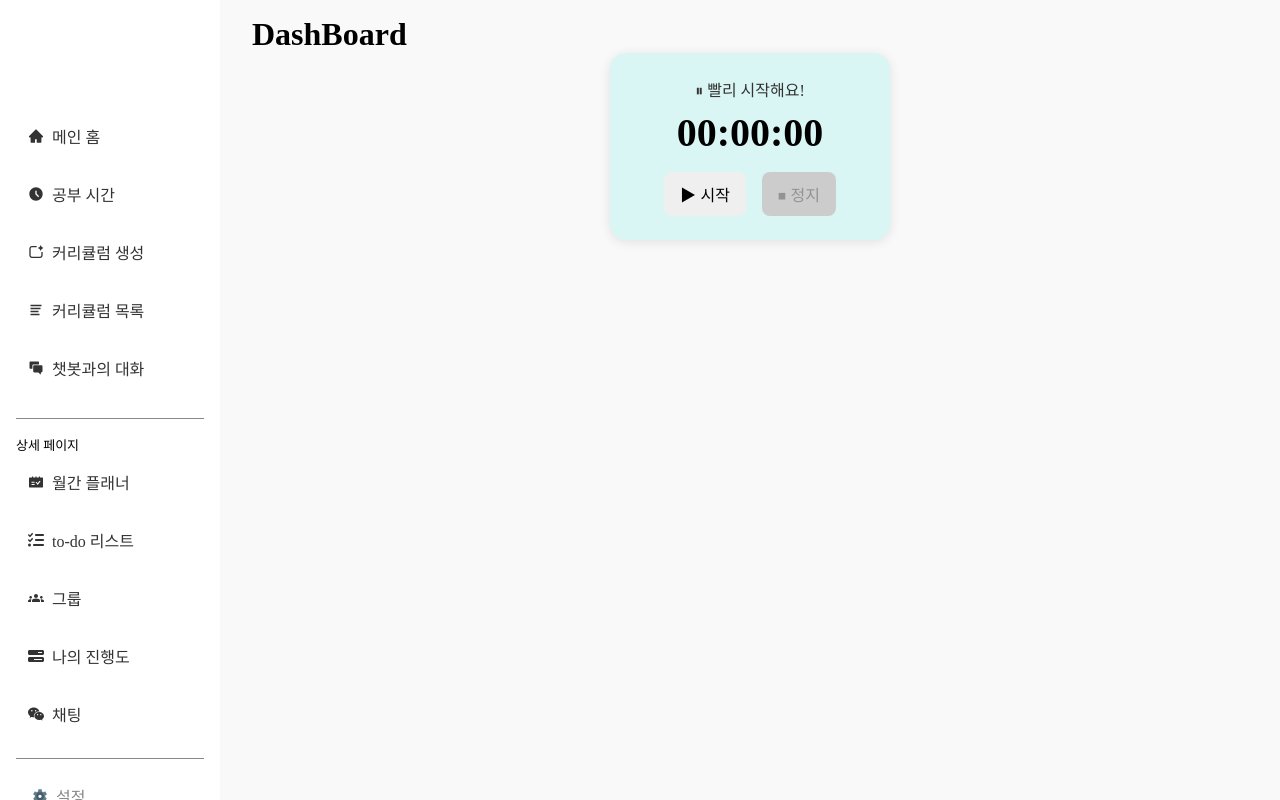
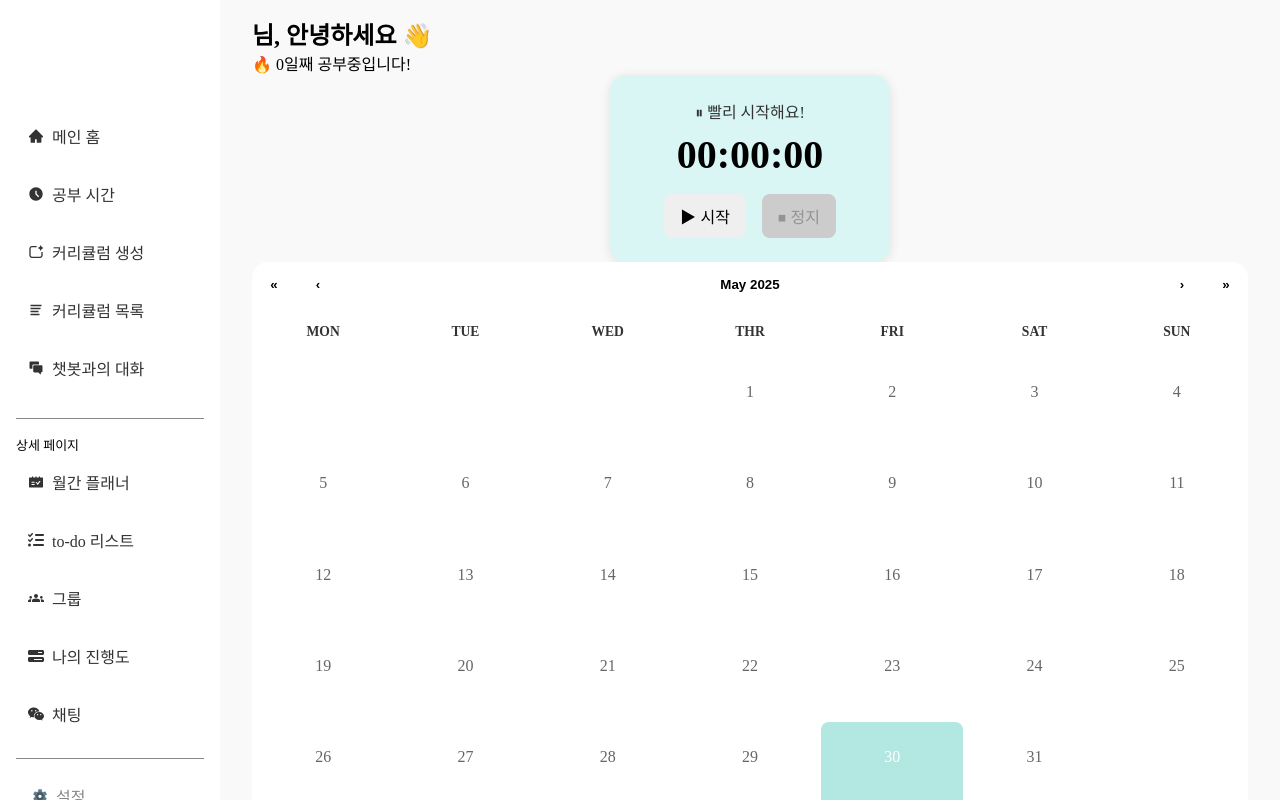
Before and after one commit to aico-team/aico-frontend, a React (Vite) app: page /dashboard in a window 1280 px wide. Built offline with nearby package versions, Linux system fonts and the light colour scheme; no server answers.

Commit message:
feat: 대시보드 카드 컴포넌트 생성

```diff
--- /dev/null
+++ b/src/components/dashboard/CalendarMiniCard.jsx
@@ -0,0 +1,50 @@
+import React, { useEffect, useState } from "react";
+import Calendar from "react-calendar";
+import "react-calendar/dist/Calendar.css";
+import "../../styles/CalendarMiniCard.css";
+import { format } from "date-fns";
+import useGoalStore from "../../../stores/goalStore";
+
+const CalendarMiniCard = () => {
+  const [value, setValue] = useState(new Date());
+  const { goals, fetchGoals } = useGoalStore();
+
+  useEffect(() => {
+    fetchGoals();
+  }, []);
+
+  return (
+    <div>
+      <Calendar
+        onChange={setValue}
+        value={value}
+        locale="en-us"
+        formatShortWeekday={(locale, date) =>
+          ["Sun", "Mon", "Tue", "Wed", "Thr", "Fri", "Sat"][date.getDay()]
+        }
+        tileContent={({ date }) => {
+          const dayStr = format(date, "yyyy-MM-dd");
+          const goalsForDay = goals.filter((goal) => goal.deadLine === dayStr);
+          const hasIncomplete = goalsForDay.some((goal) => !goal.completed);
+          const icon =
+            goalsForDay.length > 0 ? (hasIncomplete ? "💦" : "✅") : null;
+
+          return (
+            <div className="calendar-icon">
+              {icon ? (
+                <span>{icon}</span>
+              ) : (
+                <span style={{ visibility: "hidden" }}>💦</span>
+              )}
+            </div>
+          );
+        }}
+        tileClassName={({ date }) =>
+          date.getMonth() !== value.getMonth() ? "hide-other-month" : ""
+        }
+      />
+    </div>
+  );
+};
+
+export default CalendarMiniCard;
--- /dev/null
+++ b/src/components/dashboard/CurriculumProgressCard.jsx
@@ -0,0 +1,35 @@
+import React, { useEffect } from "react";
+import useCurriculumStore from "../../../stores/curriculumStore";
+import ProgressCircle from "../common/ProgressCircle";
+import "../../styles/CurriculumProgressCard.css";
+
+const CurriculumProgressCard = () => {
+  const { curriculums, progressMap, fetchCurriculumList } =
+    useCurriculumStore();
+
+  useEffect(() => {
+    fetchCurriculumList();
+  }, []);
+
+  return (
+    <div>
+      {curriculums.length === 0 ? (
+        <p>커리큘럼이 없습니다.</p>
+      ) : (
+        <div className="curriculum-progress-list">
+          {curriculums.map((curri) => {
+            const percent = progressMap[curri.id] ?? 0;
+            return (
+              <div className="curriculum-progress-item" key={curri.id}>
+                <span className="topic">{curri.topic}</span>
+                <ProgressCircle value={percent} />
+              </div>
+            );
+          })}
+        </div>
+      )}
+    </div>
+  );
+};
+
+export default CurriculumProgressCard;
--- a/src/pages/Dashboard.jsx
+++ b/src/pages/Dashboard.jsx
@@ -1,11 +1,44 @@
-import React from "react";
+import React, { useEffect } from "react";
 import StudyTimer from "../components/common/StudyTimer";
+import useAuthStore from "../../stores/authStore";
+import useStudyStatStore from "../../stores/studyStatStore";
+import CalendarMiniCard from "../components/dashboard/CalendarMiniCard";
+import CurriculumProgressCard from "../components/dashboard/CurriculumProgressCard";
 
 const Dashboard = () => {
+  const { user } = useAuthStore();
+  const { streakCount, fetchStreakCount } = useStudyStatStore();
+
+  useEffect(() => {
+    if (user?.userId) {
+      fetchStreakCount(user.userId);
+    }
+  }, [user?.userId]);
+
   return (
-    <div>
-      <h1>DashBoard</h1>
-      <StudyTimer />
+    <div className="dashboard-container">
+      <div className="greeting-section">
+        <h2>{user?.nickname}님, 안녕하세요 👋</h2>
+        <p>🔥 {streakCount ?? 0}일째 공부중입니다!</p>
+      </div>
+
+      <div className="dashboard-grid">
+        <div className="main-timer-card">
+          <StudyTimer />
+        </div>
+
+        <div className="calendar-card">
+          <CalendarMiniCard />
+        </div>
+
+        <div className="curriculum-card">
+          <CurriculumProgressCard />
+        </div>
+
+        <div className="message-card">
+          <p>메시지 기능 준비중...</p>
+        </div>
+      </div>
     </div>
   );
 };
--- /dev/null
+++ b/src/styles/CalendarMiniCard.css
@@ -0,0 +1,14 @@
+.react-calendar {
+  width: 100%;
+  border: none;
+  font-family: inherit;
+}
+
+.calendar-icon {
+  text-align: center;
+  font-size: 0.8rem;
+}
+
+.hide-other-month {
+  color: #ccc;
+}
--- /dev/null
+++ b/src/styles/CurriculumProgressCard.css
@@ -0,0 +1,20 @@
+.curriculum-progress-list {
+  display: flex;
+  flex-direction: column;
+  gap: 1rem;
+}
+
+.curriculum-progress-item {
+  display: flex;
+  justify-content: space-between;
+  align-items: center;
+  background: #f4f7f9;
+  padding: 0.75rem 1rem;
+  border-radius: 10px;
+  box-shadow: 0 2px 5px rgba(0, 0, 0, 0.05);
+}
+
+.curriculum-progress-item .topic {
+  font-weight: 600;
+  font-size: 1rem;
+}
--- /dev/null
+++ b/src/styles/Dashboard.css
@@ -0,0 +1,23 @@
+.dashboard-container {
+  padding: 2rem;
+}
+
+.greeting-section {
+  margin-bottom: 1.5rem;
+}
+
+.dashboard-grid {
+  display: grid;
+  grid-template-columns: repeat(2, 1fr);
+  gap: 1.5rem;
+}
+
+.main-timer-card,
+.calendar-card,
+.curriculum-card,
+.message-card {
+  background: #f9f9f9;
+  padding: 1.5rem;
+  border-radius: 12px;
+  box-shadow: 0 2px 8px rgba(0, 0, 0, 0.06);
+}
```
